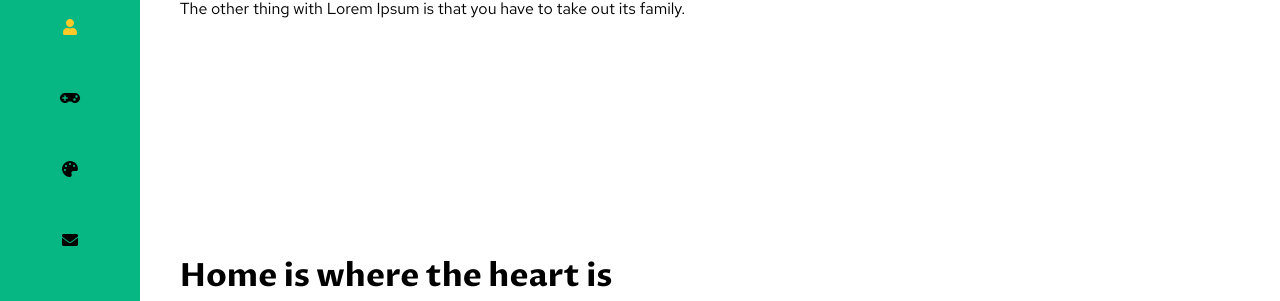
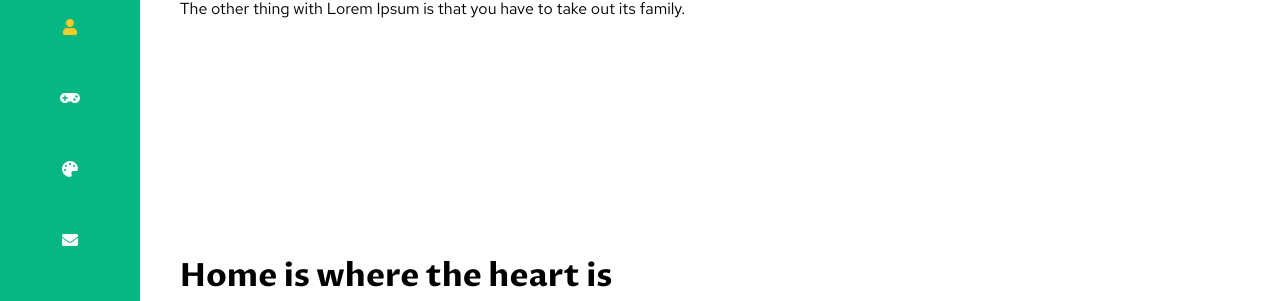
Before and after one commit to mackattack3k/me, a React (Create React App) app: page / in a window 1280 px wide. Shown: the part 129-430 px from the top of the page. Built offline with nearby package versions, Linux system fonts and the light colour scheme; what i18next-xhr-backend would draw is missing.

Commit message:
Inverted colors for navigation items

```diff
--- a/src/features/navigation/components/NavLink.jsx
+++ b/src/features/navigation/components/NavLink.jsx
@@ -11,7 +11,7 @@ const NavLink = props => {
       getProps={({ isCurrent }) => {
         return {
           style: {
-            color: isCurrent ? theme.secondary.main : theme.primary.text
+            color: isCurrent ? theme.secondary.main : theme.background
           }
         };
       }}
```
